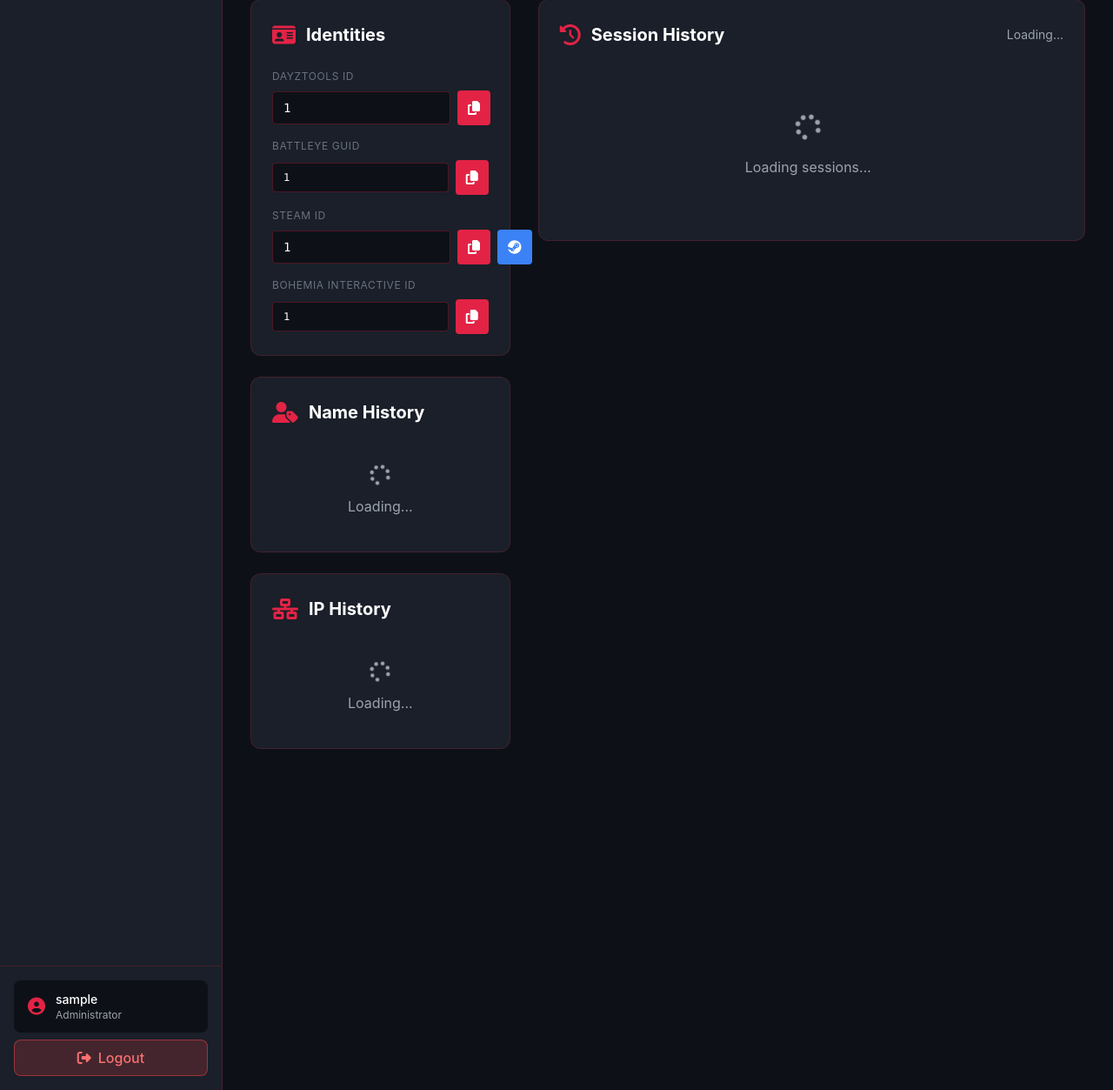
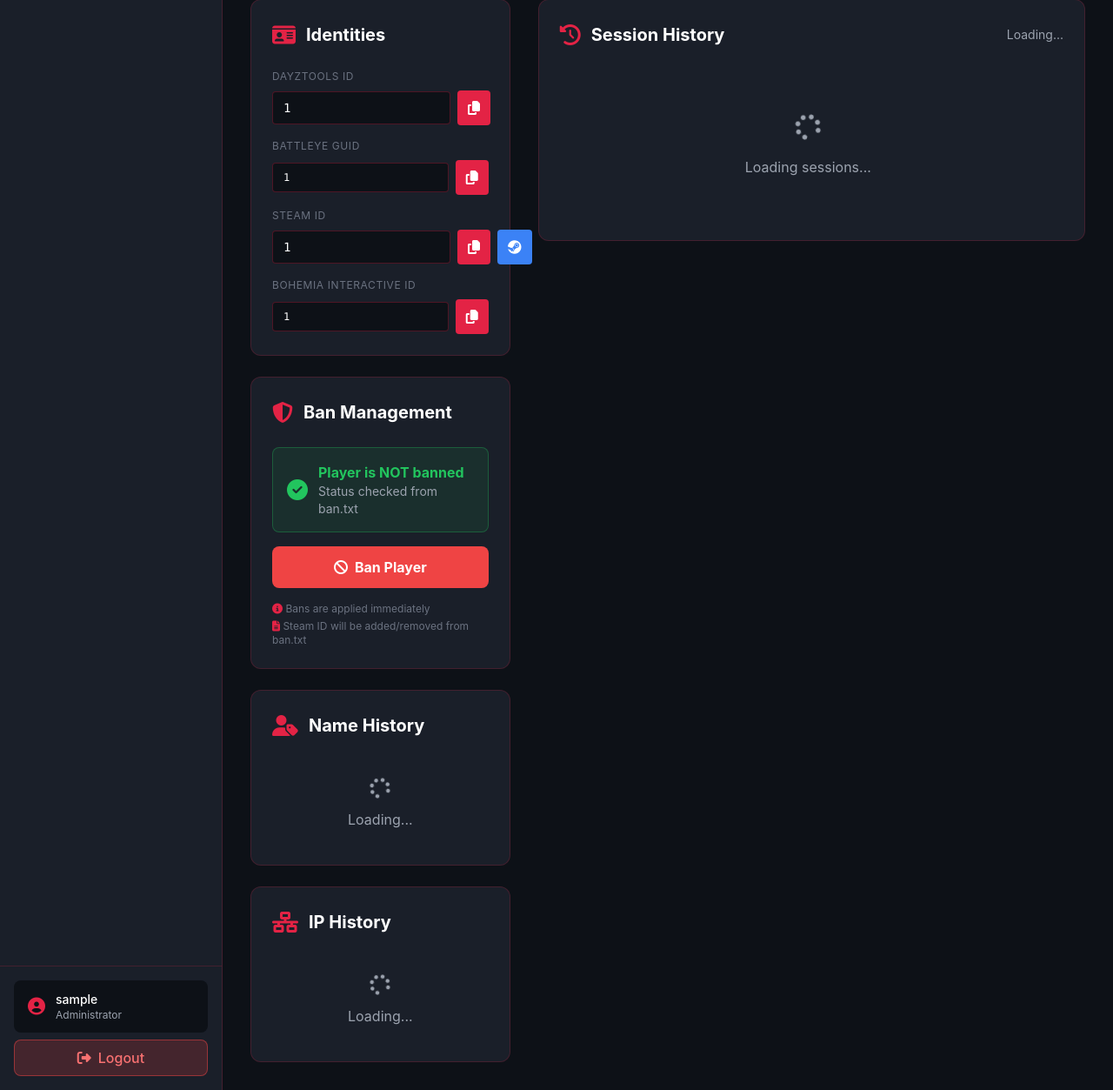
Before and after one commit to timvida/DAZ, a Flask app: template templates/player_profile.html in a window 1280 px wide. Shown: the part 428-1681 px from the top of the page at 87% size. Run offline with Flask 3, Linux system fonts and the light colour scheme; tables that the repository leaves empty hold one stand-in row (values such as "Sample post"); the template is opened without the code that fills it: values that come from a table or form of the project are taken from there, most other values are stand-ins (such as "Sample title", 1, 10 or a date in 2020); some libraries are stand-ins or nearby versions.

Commit message:
Add Bansystem to PlayerStats

```diff
--- a/app.py
+++ b/app.py
@@ -1102,7 +1102,12 @@ def player_profile(server_id, player_id):
         flash('Player not found', 'error')
         return redirect(url_for('server_players', server_id=server_id))
 
-    return render_template('player_profile.html', server=server, player=player)
+    # Check ban status
+    from ban_manager import BanManager
+    ban_manager = BanManager(server)
+    is_banned = ban_manager.is_banned(player.steam_id) if player.steam_id else False
+
+    return render_template('player_profile.html', server=server, player=player, is_banned=is_banned)
 
 
 @app.route('/api/server/<int:server_id>/players', methods=['GET'])
@@ -1251,6 +1256,66 @@ def api_get_player_profile(server_id, player_id):
     })
 
 
+@app.route('/api/server/<int:server_id>/player/<int:player_id>/ban', methods=['POST'])
+@installation_check
+@login_required
+def api_ban_player(server_id, player_id):
+    """Ban a player by adding their Steam ID to ban.txt"""
+    server = server_manager.get_server(server_id)
+    if not server:
+        return jsonify({'success': False, 'message': 'Server not found'}), 404
+
+    player = Player.query.get(player_id)
+    if not player or player.server_id != server_id:
+        return jsonify({'success': False, 'message': 'Player not found'}), 404
+
+    if not player.steam_id:
+        return jsonify({'success': False, 'message': 'Player has no Steam ID'}), 400
+
+    # Get ban reason from request
+    data = request.get_json() or {}
+    reason = data.get('reason', f'Banned by {session.get("username", "Admin")}')
+
+    # Ban the player
+    from ban_manager import BanManager
+    ban_manager = BanManager(server)
+    success, message = ban_manager.add_ban(player.steam_id, reason)
+
+    if success:
+        logger.info(f"Player {player.current_name} (Steam ID: {player.steam_id}) banned by {session.get('username', 'Admin')}")
+        return jsonify({'success': True, 'message': message})
+    else:
+        return jsonify({'success': False, 'message': message}), 400
+
+
+@app.route('/api/server/<int:server_id>/player/<int:player_id>/unban', methods=['POST'])
+@installation_check
+@login_required
+def api_unban_player(server_id, player_id):
+    """Unban a player by removing their Steam ID from ban.txt"""
+    server = server_manager.get_server(server_id)
+    if not server:
+        return jsonify({'success': False, 'message': 'Server not found'}), 404
+
+    player = Player.query.get(player_id)
+    if not player or player.server_id != server_id:
+        return jsonify({'success': False, 'message': 'Player not found'}), 404
+
+    if not player.steam_id:
+        return jsonify({'success': False, 'message': 'Player has no Steam ID'}), 400
+
+    # Unban the player
+    from ban_manager import BanManager
+    ban_manager = BanManager(server)
+    success, message = ban_manager.remove_ban(player.steam_id)
+
+    if success:
+        logger.info(f"Player {player.current_name} (Steam ID: {player.steam_id}) unbanned by {session.get('username', 'Admin')}")
+        return jsonify({'success': True, 'message': message})
+    else:
+        return jsonify({'success': False, 'message': message}), 400
+
+
 # Initialize database
 with app.app_context():
     # Ensure database file and directory have proper permissions
--- a/templates/base.html
+++ b/templates/base.html
@@ -70,7 +70,7 @@
                             </button>
 
                             <!-- Server Submenu -->
-                            <div id="submenu-{{ server.id }}" class="overflow-hidden transition-all duration-300 {% if request.endpoint in ['server_dashboard', 'server_config', 'server_mods', 'server_schedulers', 'server_rcon'] and server_id|string == server.id|string %}max-h-96{% else %}max-h-0{% endif %}">
+                            <div id="submenu-{{ server.id }}" class="overflow-hidden transition-all duration-300 {% if request.endpoint in ['server_dashboard', 'server_config', 'server_mods', 'server_schedulers', 'server_rcon', 'server_players', 'player_profile'] and server_id|string == server.id|string %}max-h-96{% else %}max-h-0{% endif %}">
                                 <div class="ml-6 mt-1 space-y-1">
                                     <a href="{{ url_for('server_dashboard', server_id=server.id) }}" class="flex items-center gap-3 px-4 py-2 rounded-lg transition {% if request.endpoint == 'server_dashboard' and server_id|string == server.id|string %}bg-[#E32345] text-white{% else %}text-gray-400 hover:bg-[#E32345]/10 hover:text-white{% endif %}">
                                         <i class="fas fa-gauge-high w-4 text-xs"></i>
--- a/templates/player_profile.html
+++ b/templates/player_profile.html
@@ -31,8 +31,8 @@
                     </div>
                 </div>
 
-                <!-- Status Badge -->
-                <div>
+                <!-- Status Badges -->
+                <div class="flex flex-col gap-3">
                     {% if player.is_online %}
                         <span class="px-6 py-3 bg-green-500/20 border-2 border-green-500 text-green-500 rounded-xl text-sm font-bold flex items-center gap-2">
                             <i class="fas fa-circle-dot animate-pulse"></i>ONLINE
@@ -40,6 +40,13 @@
                     {% else %}
                         <span class="px-6 py-3 bg-gray-500/20 border-2 border-gray-500 text-gray-400 rounded-xl text-sm font-bold flex items-center gap-2">
                             <i class="fas fa-circle"></i>OFFLINE
+                        </span>
+                    {% endif %}
+
+                    <!-- Ban Status Badge -->
+                    {% if is_banned %}
+                        <span class="px-6 py-3 bg-red-500/20 border-2 border-red-500 text-red-500 rounded-xl text-sm font-bold flex items-center gap-2">
+                            <i class="fas fa-ban"></i>BANNED
                         </span>
                     {% endif %}
                 </div>
@@ -148,6 +155,51 @@
                         {% endif %}
                     </div>
                 </div>
+
+                <!-- Ban Management -->
+                {% if player.steam_id %}
+                <div class="bg-[#1A1F29] border border-[#E32345]/20 rounded-xl p-6">
+                    <div class="flex items-center gap-3 mb-6">
+                        <i class="fas fa-shield-alt text-[#E32345] text-2xl"></i>
+                        <h2 class="text-xl font-bold text-white">Ban Management</h2>
+                    </div>
+
+                    <div class="space-y-4">
+                        <!-- Ban Status Display -->
+                        <div id="banStatusDisplay" class="p-4 rounded-lg {% if is_banned %}bg-red-500/10 border border-red-500/30{% else %}bg-green-500/10 border border-green-500/30{% endif %}">
+                            <div class="flex items-center gap-3">
+                                <i class="fas {% if is_banned %}fa-ban text-red-500{% else %}fa-check-circle text-green-500{% endif %} text-2xl"></i>
+                                <div>
+                                    <p class="font-bold {% if is_banned %}text-red-500{% else %}text-green-500{% endif %}" id="banStatusText">
+                                        {% if is_banned %}Player is BANNED{% else %}Player is NOT banned{% endif %}
+                                    </p>
+                                    <p class="text-sm text-gray-400">Status checked from ban.txt</p>
+                                </div>
+                            </div>
+                        </div>
+
+                        <!-- Ban/Unban Buttons -->
+                        <div class="space-y-2">
+                            {% if is_banned %}
+                                <button onclick="unbanPlayer()" class="w-full px-4 py-3 bg-green-500 hover:bg-green-600 text-white rounded-lg transition font-bold flex items-center justify-center gap-2">
+                                    <i class="fas fa-user-check"></i>
+                                    <span>Unban Player</span>
+                                </button>
+                            {% else %}
+                                <button onclick="showBanModal()" class="w-full px-4 py-3 bg-red-500 hover:bg-red-600 text-white rounded-lg transition font-bold flex items-center justify-center gap-2">
+                                    <i class="fas fa-ban"></i>
+                                    <span>Ban Player</span>
+                                </button>
+                            {% endif %}
+                        </div>
+
+                        <div class="text-xs text-gray-500 space-y-1">
+                            <p><i class="fas fa-info-circle text-[#E32345]"></i> Bans are applied immediately</p>
+                            <p><i class="fas fa-file-alt text-[#E32345]"></i> Steam ID will be added/removed from ban.txt</p>
+                        </div>
+                    </div>
+                </div>
+                {% endif %}
 
                 <!-- Name History -->
                 <div class="bg-[#1A1F29] border border-[#E32345]/20 rounded-xl p-6">
@@ -375,6 +427,71 @@
                 });
         }
 
+        // Show ban modal
+        function showBanModal() {
+            const reason = prompt('Ban reason (optional):');
+            if (reason === null) return; // User cancelled
+
+            banPlayer(reason || 'Banned by admin');
+        }
+
+        // Ban player
+        function banPlayer(reason) {
+            if (!confirm(`Are you sure you want to ban {{ player.current_name }}?\n\nThis will add their Steam ID to ban.txt and kick them immediately if online.`)) {
+                return;
+            }
+
+            fetch(`/api/server/${serverId}/player/${playerId}/ban`, {
+                method: 'POST',
+                headers: {
+                    'Content-Type': 'application/json'
+                },
+                body: JSON.stringify({ reason: reason })
+            })
+            .then(response => response.json())
+            .then(data => {
+                if (data.success) {
+                    alert('Player banned successfully!\n\n' + data.message);
+                    // Reload page to update ban status
+                    location.reload();
+                } else {
+                    alert('Error banning player:\n' + data.message);
+                }
+            })
+            .catch(error => {
+                console.error('Error:', error);
+                alert('Error banning player');
+            });
+        }
+
+        // Unban player
+        function unbanPlayer() {
+            if (!confirm(`Are you sure you want to unban {{ player.current_name }}?\n\nThis will remove their Steam ID from ban.txt.`)) {
+                return;
+            }
+
+            fetch(`/api/server/${serverId}/player/${playerId}/unban`, {
+                method: 'POST',
+                headers: {
+                    'Content-Type': 'application/json'
+                }
+            })
+            .then(response => response.json())
+            .then(data => {
+                if (data.success) {
+                    alert('Player unbanned successfully!\n\n' + data.message);
+                    // Reload page to update ban status
+                    location.reload();
+                } else {
+                    alert('Error unbanning player:\n' + data.message);
+                }
+            })
+            .catch(error => {
+                console.error('Error:', error);
+                alert('Error unbanning player');
+            });
+        }
+
         // Auto-refresh every 60 seconds
         setInterval(loadProfile, 60000);
 
```
Also changed, not shown: ban_manager.py (added, +192 -0 lines).
